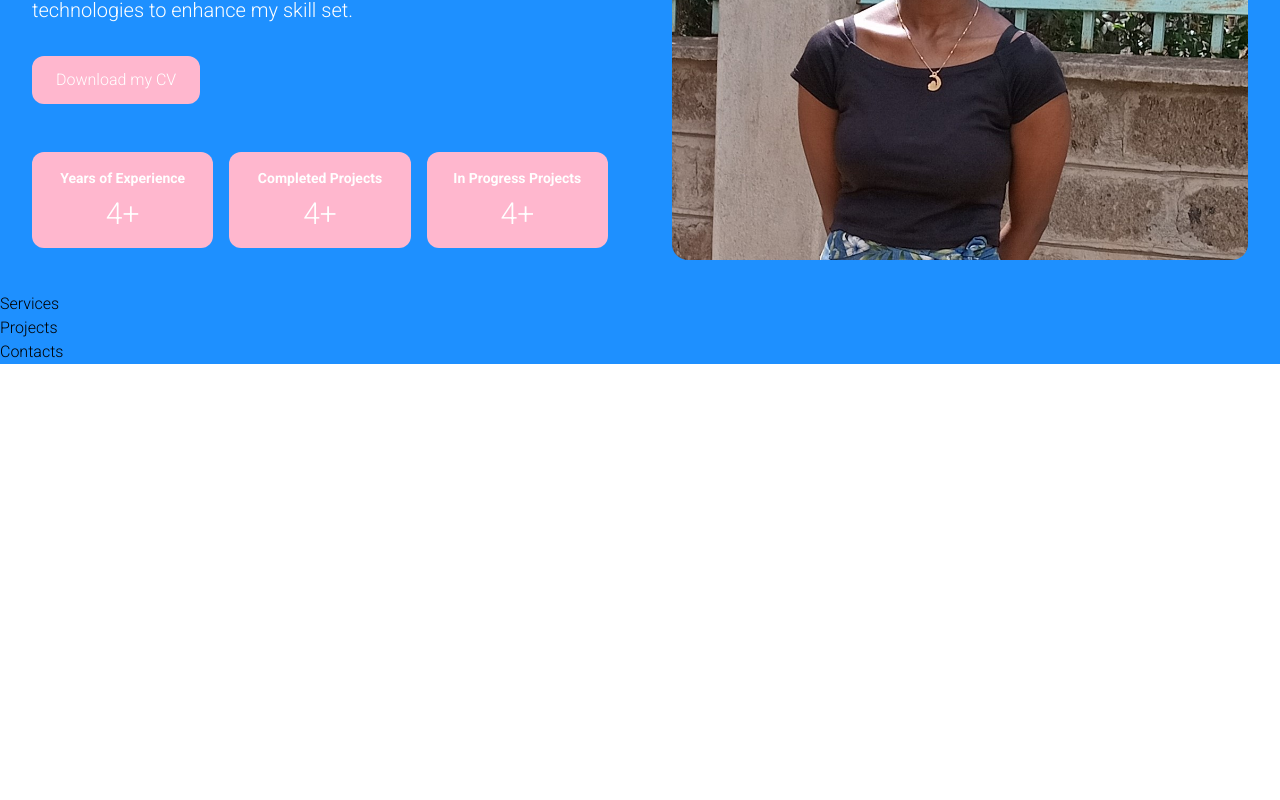
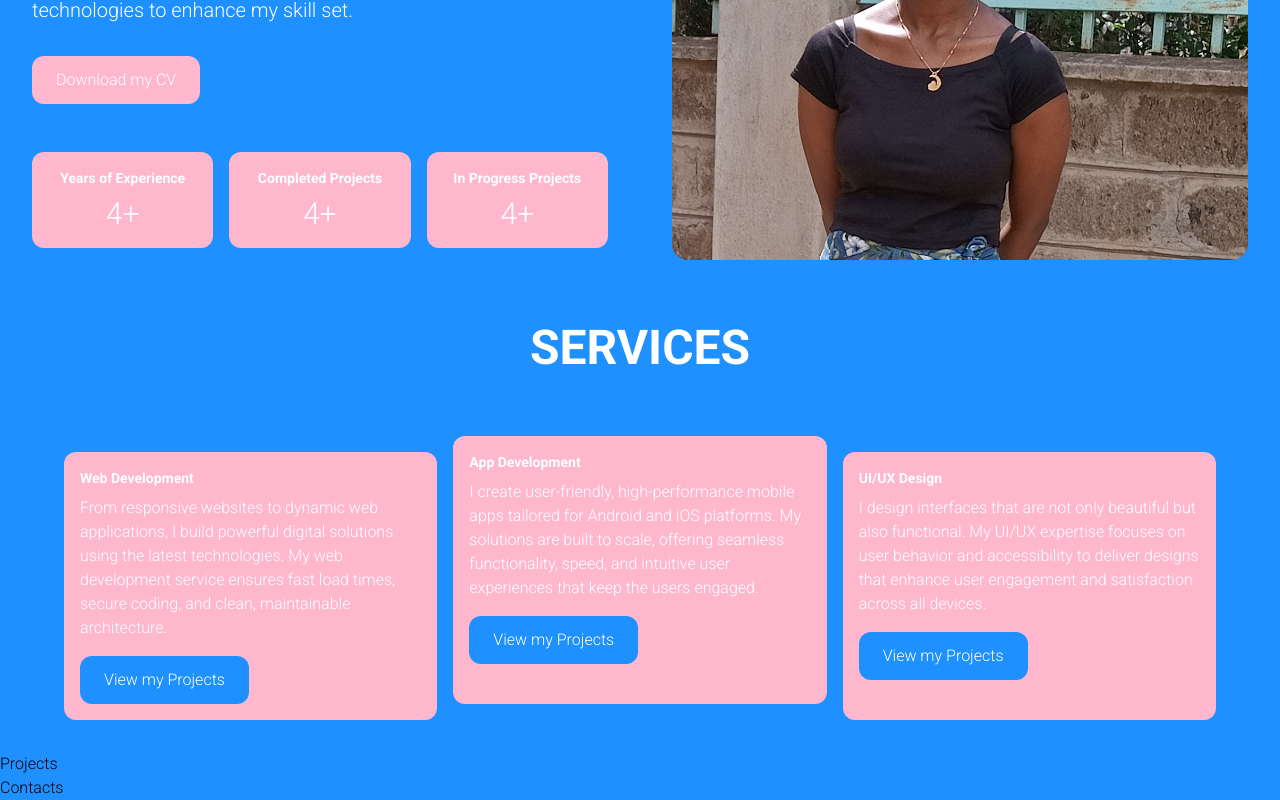
Before and after one commit to drusykhulwi/portfolio, a React (Create React App) app in the folder frontend/: page / in a window 1280 px wide. Shown: the part 696-1496 px from the top of the page. Before the commit the page ends 1060 px from the top, so only its background shows below. Built offline with nearby package versions, Linux system fonts and the light colour scheme.

Commit message:
Services UI

```diff
--- a/frontend/src/components/Services.js
+++ b/frontend/src/components/Services.js
@@ -2,7 +2,50 @@ import React from 'react'
 
 function Services() {
   return (
-    <div id="services">Services</div>
+    <div className="min-h-[50vh] flex flex-col lg:flex-col items-center justify-center gap-8 sm:gap-12 lg:gap-16 px-4 sm:px-6 lg:px-8 py-8" id="services">
+      <h2 className='text-white font-bold text-2xl sm:text-3xl md:text-4xl lg:text-5xl text-center'>
+        SERVICES
+      </h2>
+      <div className='grid grid-cols-1 sm:grid-cols-2 lg:grid-cols-3 gap-4 mt-4 w-full max-w-6xl'>
+        {/* First Service Card */}
+        <div className='px-4 py-4 bg-secondary text-white rounded-xl transition-all duration-300 hover:scale-105'>
+          <h2 className='font-bold text-xs sm:text-sm mb-2'>Web Development</h2>
+          <p className='text-sm sm:text-base leading-relaxed mb-4'>
+            From responsive websites to dynamic web applications, I build powerful digital solutions using the
+            latest technologies. My web development service ensures fast load times, secure coding, and clean, maintainable
+            architecture.
+          </p>
+          <button className='w-fit px-6 py-3 bg-primary text-white rounded-xl hover:bg-primary-light transition-colors duration-200 text-sm sm:text-base'>
+            View my Projects
+          </button>
+        </div>
+
+        {/* Middle Service Card - Lifted on large screens, shifted right on small screens */}
+        <div className='px-4 py-4 bg-secondary text-white rounded-xl sm:col-span-1 lg:col-span-1 transition-all duration-300 hover:scale-105 ml-8 sm:ml-8 lg:ml-0 lg:-translate-y-4'>
+          <h2 className='font-bold text-xs sm:text-sm mb-2'>App Development</h2>
+          <p className='text-sm sm:text-base leading-relaxed mb-4'>
+            I create user-friendly, high-performance mobile apps tailored for Android and iOS platforms.
+            My solutions are built to scale, offering seamless functionality, speed, and intuitive user experiences
+            that keep the users engaged.
+          </p>
+          <button className='w-fit px-6 py-3 bg-primary text-white rounded-xl hover:bg-primary-light transition-colors duration-200 text-sm sm:text-base'>
+            View my Projects
+          </button>
+        </div>
+
+        {/* Third Service Card */}
+        <div className='px-4 py-4 bg-secondary text-white rounded-xl transition-all duration-300 hover:scale-105'>
+          <h2 className='font-bold text-xs sm:text-sm mb-2'>UI/UX Design</h2>
+          <p className='text-sm sm:text-base leading-relaxed mb-4'>
+            I design interfaces that are not only beautiful but also functional. My UI/UX expertise focuses on user
+            behavior and accessibility to deliver designs that enhance user engagement and satisfaction across all devices.
+          </p>
+          <button className='w-fit px-6 py-3 bg-primary text-white rounded-xl hover:bg-primary-light transition-colors duration-200 text-sm sm:text-base'>
+            View my Projects
+          </button>
+        </div>
+      </div>
+    </div>
   )
 }
 
```
